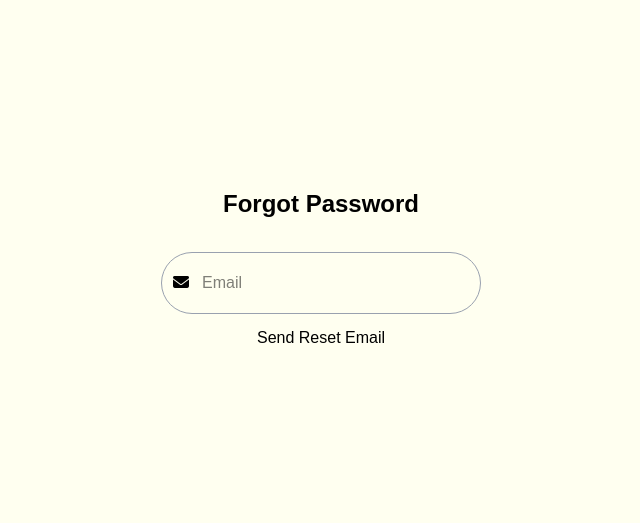
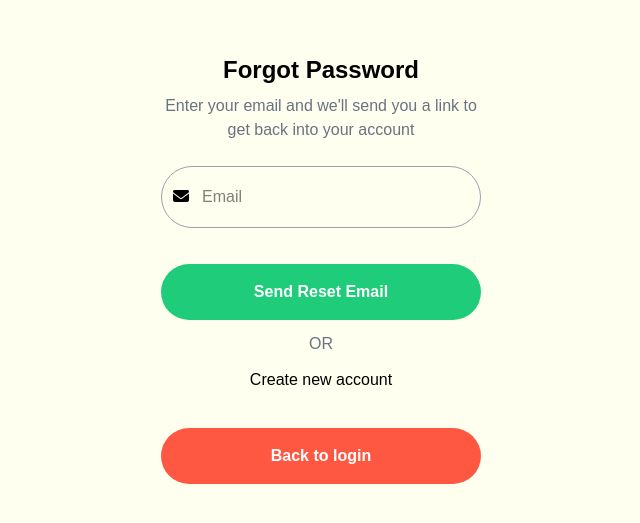
Before and after one commit to sujalahuja01/FlavorFlux-frontend, a React (Vite) app: page /forgot-password in a window 1280 px wide. Shown: the part 131-654 px from the top of the page, without its empty margins (319-959 px from the left). Built offline with nearby package versions, Linux system fonts and the light colour scheme.

Commit message:
added styling to forgot-password page

```diff
--- a/src/layout/AuthFormLayout.jsx
+++ b/src/layout/AuthFormLayout.jsx
@@ -9,7 +9,8 @@ const AuthFormLayout = ({ title, onSubmit, children, subTitle }) => {
       <form onSubmit={onSubmit} className="flex flex-col items-center">
         <div className="flex flex-col justify-center items-center mb-6">
           <h2 className="text-2xl font-bold mb-2">{title}</h2>
-          <p className="text-gray-500 ">{subTitle} </p>
+
+          <p className="text-gray-500 text-center w-80 ">{subTitle} </p>
         </div>
         <div className=" w-80 flex flex-col justify-center items-center gap-3">
           {children}
--- a/src/pages/auth/ForgotPassword.jsx
+++ b/src/pages/auth/ForgotPassword.jsx
@@ -5,6 +5,7 @@ import { baseURL } from "@/utils/api";
 import { authRequest } from "@/utils/authRequest";
 import { runValidation } from "@/utils/formUtils";
 import React from "react";
+import { Link } from "react-router-dom";
 
 const ForgotPassword = () => {
   const { form, status, runFlow } = useAuthFormState({
@@ -32,6 +33,7 @@ const ForgotPassword = () => {
       onSubmit={handleForgotPass}
       title="Forgot Password"
       message={message}
+      subTitle="Enter your email and we'll send you a link to get back into your account"
     >
       <AuthInputLayout
         type="email"
@@ -42,9 +44,22 @@ const ForgotPassword = () => {
         error={errors.email}
       />
 
-      <button type="submit" disabled={loading}>
+      <button
+        className="btn bg-[#1FCC79] mt-6"
+        type="submit"
+        disabled={loading}
+      >
         {loading ? "Sending reset link..." : "Send Reset Email"}
       </button>
+      <p className="flex justify-center text-gray-500">OR</p>
+
+      <Link to="/signup" className="hover:underline ">
+        Create new account
+      </Link>
+
+      <Link to="/login" className="text-center btn bg-[#FF5842] mt-6">
+        Back to login
+      </Link>
     </AuthFormLayout>
   );
 };
```
